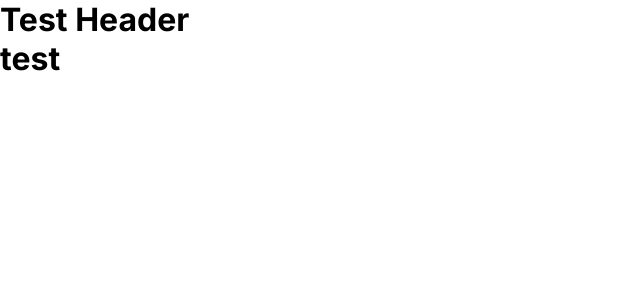
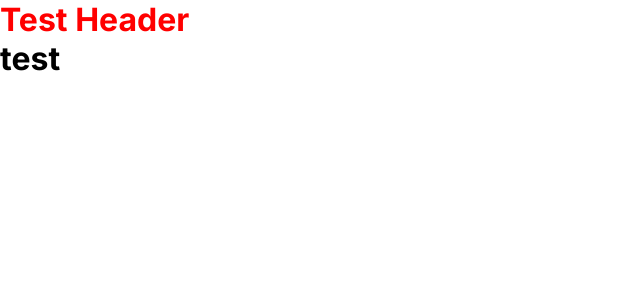
Before and after one commit to gustavocarvalho-ra/BDF, a Next.js app: page / in a window 1280 px wide. Shown: the top 300 px of the page, without its empty margins (0-640 px from the left). Built offline with nearby package versions, Linux system fonts and the light colour scheme.

Commit message:
build: add "styled-components" dependencie

```diff
--- a/src/app/components/Header/index.tsx
+++ b/src/app/components/Header/index.tsx
@@ -3,6 +3,6 @@ import Link from "next/link";
 
 export default function Header() {
   return (
-    <h1>Test Header</h1>
+    <h1 style={{color: 'red'}}>Test Header</h1>
   )
 }
```
Also changed, not shown: package.json (+4 -3 lines), 1 other file (tests, documents, lock files or other folders).
